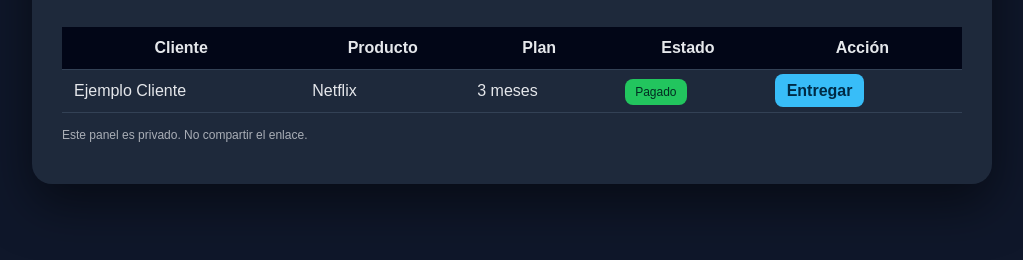
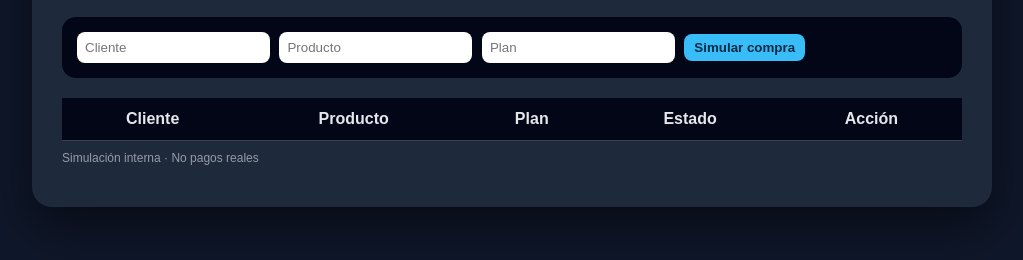
Before and after one commit to Duenex/duenex.github.io, a plain HTML site: page admin.html in a window 1280 px wide. Shown: the part 140-400 px from the top of the page, without its empty margins (128-1151 px from the left). Drawn offline with Linux system fonts and the light colour scheme.

Commit message:
Refactor admin panel layout and functionality

```diff
--- a/admin.html
+++ b/admin.html
@@ -19,35 +19,24 @@ body{
   border-radius:20px;
   box-shadow:0 20px 50px rgba(0,0,0,.5);
 }
-h1{text-align:center;margin-bottom:30px;}
-table{
-  width:100%;
-  border-collapse:collapse;
+h1{text-align:center;margin-bottom:20px;}
+table{width:100%;border-collapse:collapse;}
+th,td{padding:12px;border-bottom:1px solid #334155;}
+th{background:#020617;}
+.badge{background:#22c55e;color:#022c22;padding:5px 10px;border-radius:8px;font-size:12px;}
+.btn{padding:6px 10px;background:#38bdf8;color:#002b45;border-radius:8px;border:none;font-weight:bold;cursor:pointer;}
+.small{font-size:12px;opacity:.6;margin-top:10px;}
+.add{
+  margin-bottom:20px;
+  background:#020617;
+  padding:15px;
+  border-radius:14px;
 }
-th,td{
-  padding:12px;
-  border-bottom:1px solid #334155;
-}
-th{background:#020617;}
-.badge{
-  background:#22c55e;
-  color:#022c22;
-  padding:6px 10px;
+input{
+  padding:8px;
   border-radius:8px;
-  font-size:12px;
-}
-.btn{
-  padding:8px 12px;
-  background:#38bdf8;
-  color:#002b45;
-  border-radius:8px;
-  text-decoration:none;
-  font-weight:bold;
-}
-.small{
-  font-size:12px;
-  opacity:.7;
-  margin-top:15px;
+  border:none;
+  margin-right:5px;
 }
 </style>
 </head>
@@ -56,6 +45,13 @@ th{background:#020617;}
 
 <div class="panel">
 <h1>🔐 Panel DUENEX</h1>
+
+<div class="add">
+<input id="cliente" placeholder="Cliente">
+<input id="producto" placeholder="Producto">
+<input id="plan" placeholder="Plan">
+<button class="btn" onclick="agregar()">Simular compra</button>
+</div>
 
 <table>
 <thead>
@@ -67,23 +63,54 @@ th{background:#020617;}
   <th>Acción</th>
 </tr>
 </thead>
-
-<tbody>
-<tr>
-  <td>Ejemplo Cliente</td>
-  <td>Netflix</td>
-  <td>3 meses</td>
-  <td><span class="badge">Pagado</span></td>
-  <td><a class="btn" href="#">Entregar</a></td>
-</tr>
-</tbody>
-
+<tbody id="lista"></tbody>
 </table>
 
 <p class="small">
-Este panel es privado. No compartir el enlace.
+Simulación interna · No pagos reales
 </p>
 </div>
 
+<script>
+let pedidos = JSON.parse(localStorage.getItem("duenex_pedidos")) || [];
+
+function render(){
+  const t=document.getElementById("lista");
+  t.innerHTML="";
+  pedidos.forEach((p,i)=>{
+    t.innerHTML+=`
+    <tr>
+      <td>${p.cliente}</td>
+      <td>${p.producto}</td>
+      <td>${p.plan}</td>
+      <td>${p.estado}</td>
+      <td>
+        ${p.estado==="Pagado"?
+        `<button class="btn" onclick="entregar(${i})">Entregar</button>`:
+        "✔"}
+      </td>
+    </tr>`;
+  });
+  localStorage.setItem("duenex_pedidos",JSON.stringify(pedidos));
+}
+
+function agregar(){
+  pedidos.push({
+    cliente:cliente.value,
+    producto:producto.value,
+    plan:plan.value,
+    estado:"Pagado"
+  });
+  render();
+}
+
+function entregar(i){
+  pedidos[i].estado="Entregado";
+  render();
+}
+
+render();
+</script>
+
 </body>
 </html>
```
